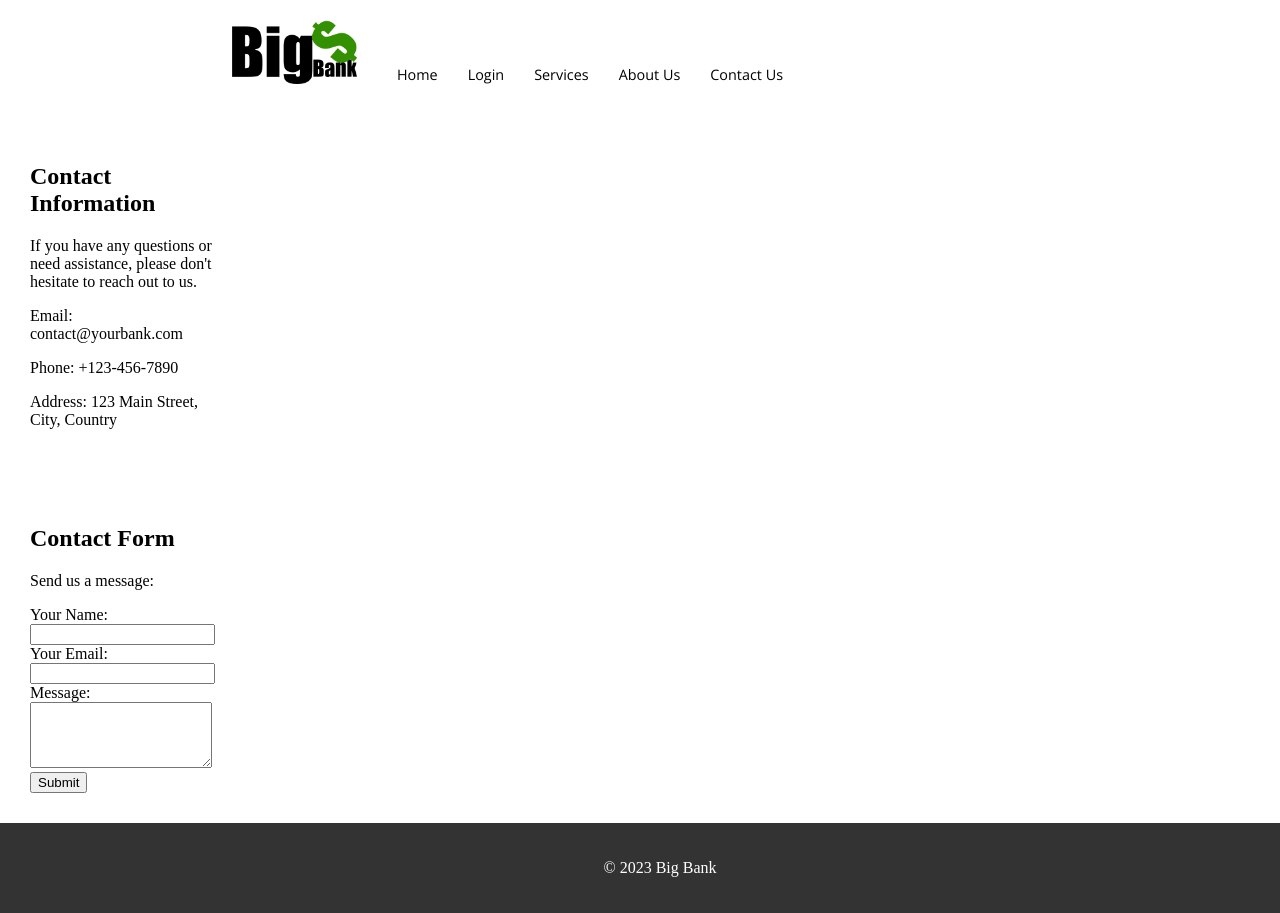
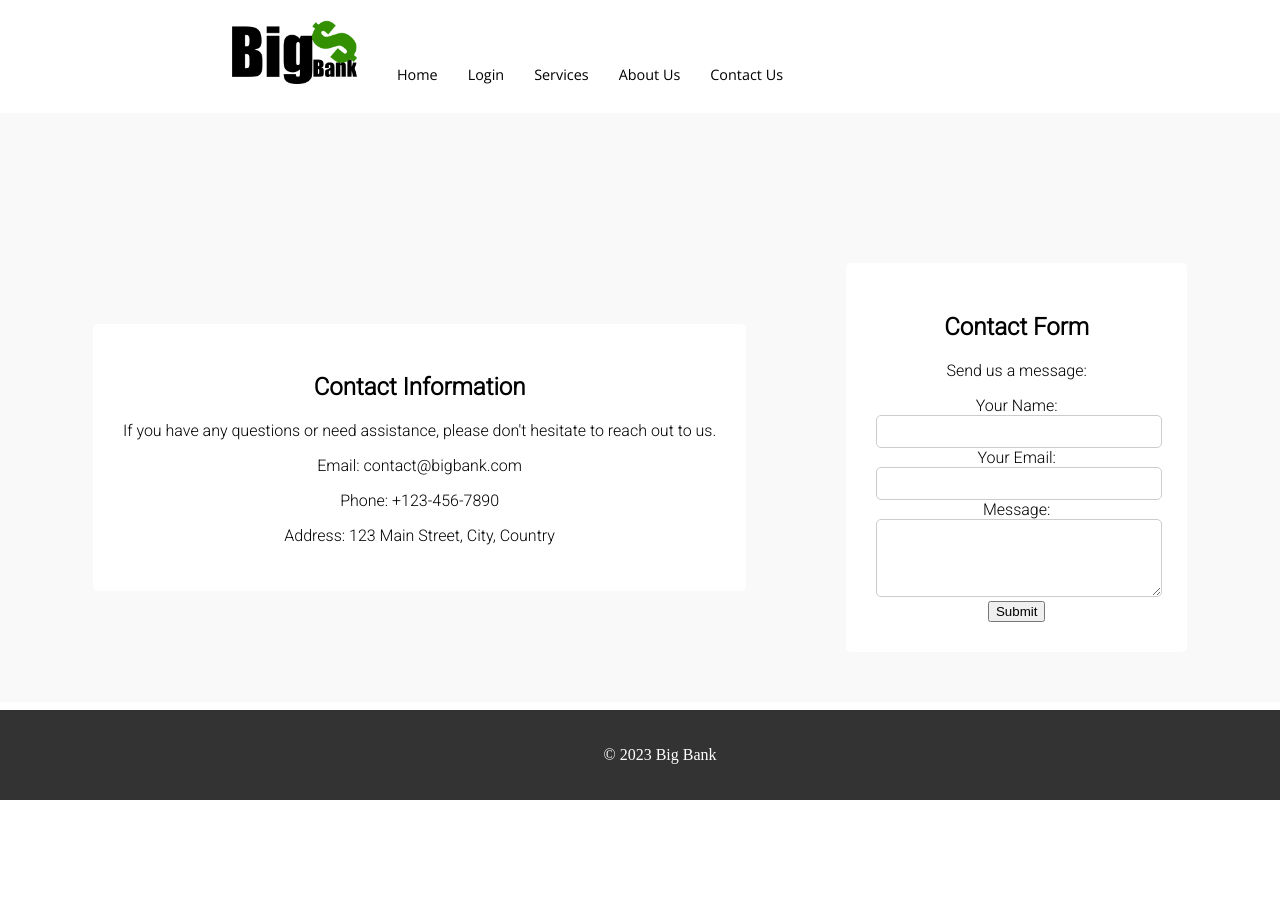
Before and after one commit to emcphee/Fintech-DLP-testbed, a Django app: page /contactus/ in a window 1280 px wide. After the commit the page ends 800 px from the top, so only its background shows below. Run offline with Django 4.2, Linux system fonts and the light colour scheme.

Commit message:
Made the other pages a bit better

```diff
--- /dev/null
+++ b/fintech_testbed_project/fintech_testbed_app/static/contactus.css
@@ -0,0 +1,26 @@
+.block-container {
+    padding-top: 100px;
+    display: flex;
+    align-items: center;
+    justify-content: center;
+    text-align: center;
+    height: 100%;
+    background-color: #f9f9f9;
+}
+
+.block {
+    position: relative;
+    border-radius: 5px;
+    background-color: rgb(255, 255, 255);
+    margin: 50px;
+    padding: 30px;
+    font-family: 'Roboto', sans-serif;
+}
+
+
+.form-group input, textarea {
+    width: 95.5%;
+    padding: 8px;
+    border: 1px solid #ccc;
+    border-radius: 5px;
+}
--- a/fintech_testbed_project/fintech_testbed_app/templates/contactus.html
+++ b/fintech_testbed_project/fintech_testbed_app/templates/contactus.html
@@ -1,14 +1,9 @@
 {% extends "base.html" %}
+{% load static %}
 
 {% block head %}
     <title>Contact Us - Big Bank</title>
-    <style>
-        .block {
-            height: 30%;
-            width: 15%;
-            padding: 30px;
-        }
-    </style>
+    <link rel="stylesheet" href="{% static 'contactus.css' %}">
 {% endblock %}
 
 {% block header %}
@@ -16,12 +11,13 @@
 {% endblock %}
 
 {% block content %}
+<div class="block-container">
     <div class="block">
         <h2>Contact Information</h2>
         <p>If you have any questions or need assistance, please don't hesitate to reach out to us.</p>
 
         <div class="contact-details">
-            <p>Email: contact@yourbank.com</p>
+            <p>Email: contact@bigbank.com</p>
             <p>Phone: +123-456-7890</p>
             <p>Address: 123 Main Street, City, Country</p>
         </div>
@@ -47,6 +43,5 @@
             <button class="submit-btn" type="submit">Submit</button>
         </form>
     </div>
-
 </div>
 {% endblock %}
```
Also changed, not shown: fintech_testbed_project/fintech_testbed_app/static/aboutus.css (added, +19 -0 lines), fintech_testbed_project/fintech_testbed_app/static/services.css (added, +19 -0 lines), fintech_testbed_project/fintech_testbed_app/templates/aboutus.html (+4 -7 lines), fintech_testbed_project/fintech_testbed_app/templates/services.html (+3 -8 lines).
